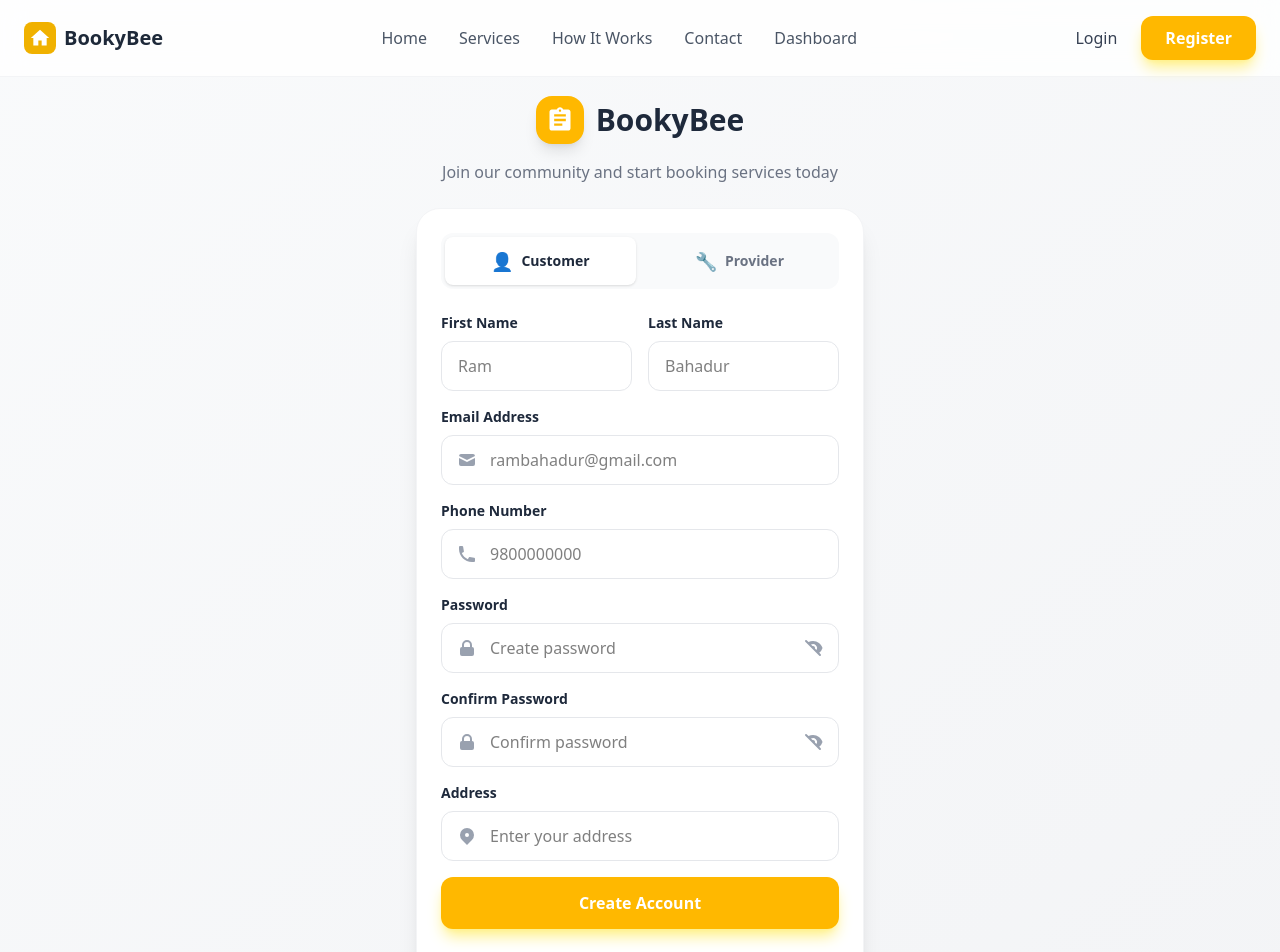
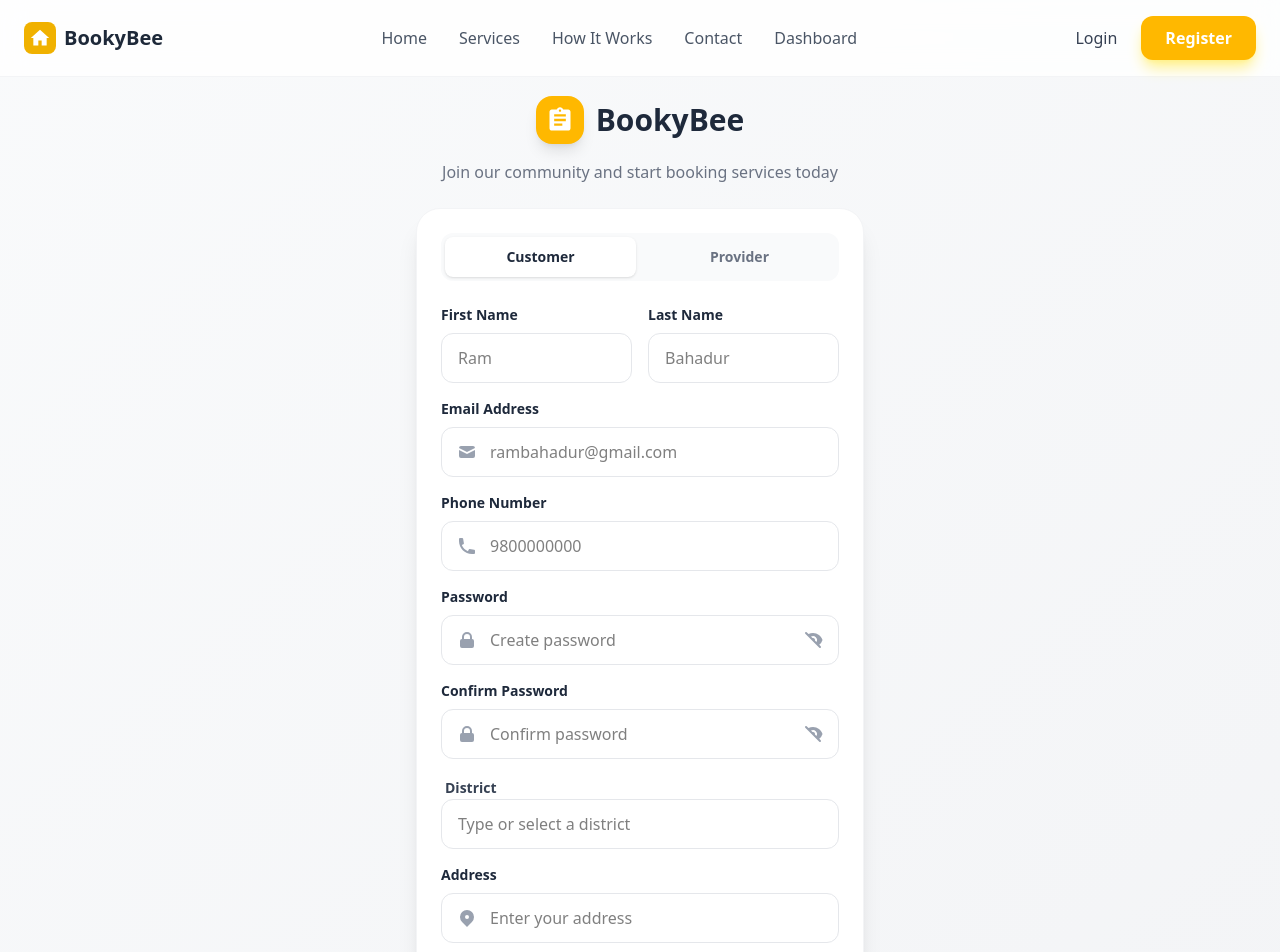
Before and after one commit to saurv1/BookyBee, a React app in the folder Frontend/: page /register in a window 1280 px wide. Shown: the top 952 px of the page. Built offline with nearby package versions, Linux system fonts and the light colour scheme; the HTML template or start-up script is replaced by a standard one.

Commit message:
Register page enhanced

```diff
--- a/Frontend/src/Pages/Chat.jsx
+++ b/Frontend/src/Pages/Chat.jsx
@@ -15,9 +15,9 @@ const Chat = () => {
     const messagesEndRef = useRef(null);
     const [currentUser, setCurrentUser] = useState(JSON.parse(localStorage.getItem('user')));
 
-    const scrollToTop = () => {
-        // No longer needed to scroll to bottom as new messages are at top
-    };
+    // const scrollToTop = () => {
+    //     // No longer needed to scroll to bottom as new messages are at top
+    // };
 
     useEffect(() => {
         if (!currentUser) {
@@ -103,7 +103,7 @@ const Chat = () => {
             <Navbar />
 
             <div className="flex-1 pt-24 pb-6 px-6 max-w-5xl mx-auto w-full flex flex-col">
-                <div className="bg-white rounded-[2rem] shadow-sm border border-gray-100 flex-1 flex flex-col overflow-hidden">
+                <div className="bg-white rounded-4xl shadow-sm border border-gray-100 flex-1 flex flex-col overflow-hidden">
                     {/* Header */}
                     <div className="p-6 border-b border-gray-50 flex items-center justify-between bg-white sticky top-0 z-10">
                         <div className="flex items-center space-x-4">
--- a/Frontend/src/Pages/Profile.jsx
+++ b/Frontend/src/Pages/Profile.jsx
@@ -10,6 +10,7 @@ const Profile = () => {
         lastName: '',
         phone: '',
         address: '',
+        district: '',
         serviceCategory: '',
         price: ''
     });
@@ -44,6 +45,7 @@ const Profile = () => {
                 lastName: userData.lastName || '',
                 phone: userData.phone || '',
                 address: userData.address || '',
+                district: userData.district || '',
                 serviceCategory: userData.serviceCategory || '',
                 price: userData.price || ''
             };
@@ -383,6 +385,34 @@ const Profile = () => {
                             </div>
 
                             <div className="space-y-2">
+                                <label className="text-sm font-semibold text-gray-700 ml-1">District</label>
+                                <div className="relative">
+                                    <input
+                                        list="profile-districts-list"
+                                        name="district"
+                                        value={formData.district}
+                                        onChange={handleChange}
+                                        placeholder="Type or select a district"
+                                        className="w-full px-4 py-3 bg-gray-50 border border-transparent rounded-2xl focus:bg-white focus:border-yellow-200 focus:outline-none transition-all"
+                                    />
+                                    <datalist id="profile-districts-list">
+                                        {[
+                                            "Achham", "Arghakhanchi", "Baglung", "Baitadi", "Bajhang", "Bajura", "Banke", "Bara", "Bardiya", "Bhaktapur",
+                                            "Bhojpur", "Chitwan", "Dadeldhura", "Dailekh", "Dang", "Darchula", "Dhading", "Dhankuta", "Dhanusa", "Dolakha",
+                                            "Dolpa", "Doti", "Eastern Rukum", "Gorkha", "Gulmi", "Humla", "Ilam", "Jajarkot", "Jhapa", "Jumla",
+                                            "Kailali", "Kalikot", "Kanchanpur", "Kapilvastu", "Kaski", "Kathmandu", "Kavrepalanchok", "Khotang", "Lalitpur", "Lamjung",
+                                            "Mahottari", "Makwanpur", "Manang", "Morang", "Mugu", "Mustang", "Myagdi", "Nawalpur", "Nuwakot", "Okhaldhunga",
+                                            "Palpa", "Panchthar", "Parasi", "Parbat", "Parsa", "Pyuthan", "Ramechhap", "Rasuwa", "Rautahat", "Rolpa",
+                                            "Rupandehi", "Salyan", "Sankhuwasabha", "Saptari", "Sarlahi", "Sindhuli", "Sindhupalchok", "Siraha", "Solukhumbu", "Sunsari",
+                                            "Surkhet", "Syangja", "Tanahun", "Taplejung", "Terhathum", "Udayapur", "Western Rukum"
+                                        ].map((district) => (
+                                            <option key={district} value={district} />
+                                        ))}
+                                    </datalist>
+                                </div>
+                            </div>
+
+                            <div className="space-y-2">
                                 <label className="text-sm font-semibold text-gray-700 ml-1">Address</label>
                                 <div className="relative">
                                     <MapPin className="absolute left-4 top-1/2 -translate-y-1/2 w-4 h-4 text-gray-400" />
--- a/Frontend/src/Pages/Register.jsx
+++ b/Frontend/src/Pages/Register.jsx
@@ -18,6 +18,7 @@ const Register = () => {
     password: '',
     confirmPassword: '',
     address: '',
+    district: '',
     serviceCategory: '',
     price: ''
   });
@@ -81,27 +82,25 @@ const Register = () => {
           <div className="flex space-x-2 mb-6 bg-gray-50 p-1 rounded-xl">
             <button
               onClick={() => setActiveTab('customer')}
-              className={`flex-1 flex items-center justify-center space-x-2 py-2.5 rounded-lg font-semibold text-sm transition-all ${activeTab === 'customer'
+              className={`flex-1 flex items-center justify-center py-2.5 rounded-lg font-semibold text-sm transition-all ${activeTab === 'customer'
                 ? 'bg-white text-[#1e293b] shadow-sm'
                 : 'text-gray-500 hover:text-gray-700'
                 }`}
             >
-              <span className="text-lg">👤</span>
               <span>Customer</span>
             </button>
             <button
               onClick={() => setActiveTab('provider')}
-              className={`flex-1 flex items-center justify-center space-x-2 py-2.5 rounded-lg font-semibold text-sm transition-all ${activeTab === 'provider'
+              className={`flex-1 flex items-center justify-center py-2.5 rounded-lg font-semibold text-sm transition-all ${activeTab === 'provider'
                 ? 'bg-white text-[#1e293b] shadow-sm'
                 : 'text-gray-500 hover:text-gray-700'
                 }`}
             >
-              <span className="text-lg">🔧</span>
               <span>Provider</span>
             </button>
           </div>
 
-          <form className="space-y-4" onSubmit={handleSubmit}>
+          <form className="space-y-4" onSubmit={handleSubmit} autoComplete="off">
             {/* Name Fields */}
             <div className="grid grid-cols-2 gap-4">
               <div>
@@ -148,6 +147,7 @@ const Register = () => {
                   onChange={handleChange}
                   className="w-full pl-12 pr-4 py-3 border border-gray-200 rounded-xl focus:ring-2 focus:ring-yellow-400 focus:border-transparent outline-none transition-all"
                   required
+                  autoComplete="off"
                 />
               </div>
             </div>
@@ -190,6 +190,7 @@ const Register = () => {
                   onChange={handleChange}
                   className="w-full pl-12 pr-12 py-3 border border-gray-200 rounded-xl focus:ring-2 focus:ring-yellow-400 focus:border-transparent outline-none transition-all"
                   required
+                  autoComplete="new-password"
                 />
                 <button
                   type="button"
@@ -224,6 +225,7 @@ const Register = () => {
                   onChange={handleChange}
                   className="w-full pl-12 pr-12 py-3 border border-gray-200 rounded-xl focus:ring-2 focus:ring-yellow-400 focus:border-transparent outline-none transition-all"
                   required
+                  autoComplete="new-password"
                 />
                 <button
                   type="button"
@@ -238,6 +240,36 @@ const Register = () => {
                     )}
                   </svg>
                 </button>
+              </div>
+            </div>
+
+            {/* District searchable input */}
+            <div className="space-y-2">
+              <label className="text-sm font-semibold text-gray-700 ml-1">District</label>
+              <div className="relative">
+                <input
+                  list="districts-list"
+                  name="district"
+                  value={formData.district}
+                  onChange={handleChange}
+                  placeholder="Type or select a district"
+                  className="w-full px-4 py-3 border border-gray-200 rounded-xl focus:ring-2 focus:ring-yellow-400 focus:border-transparent outline-none transition-all"
+                  required
+                />
+                <datalist id="districts-list">
+                  {[
+                    "Achham", "Arghakhanchi", "Baglung", "Baitadi", "Bajhang", "Bajura", "Banke", "Bara", "Bardiya", "Bhaktapur",
+                    "Bhojpur", "Chitwan", "Dadeldhura", "Dailekh", "Dang", "Darchula", "Dhading", "Dhankuta", "Dhanusa", "Dolakha",
+                    "Dolpa", "Doti", "Eastern Rukum", "Gorkha", "Gulmi", "Humla", "Ilam", "Jajarkot", "Jhapa", "Jumla",
+                    "Kailali", "Kalikot", "Kanchanpur", "Kapilvastu", "Kaski", "Kathmandu", "Kavrepalanchok", "Khotang", "Lalitpur", "Lamjung",
+                    "Mahottari", "Makwanpur", "Manang", "Morang", "Mugu", "Mustang", "Myagdi", "Nawalpur", "Nuwakot", "Okhaldhunga",
+                    "Palpa", "Panchthar", "Parasi", "Parbat", "Parsa", "Pyuthan", "Ramechhap", "Rasuwa", "Rautahat", "Rolpa",
+                    "Rupandehi", "Salyan", "Sankhuwasabha", "Saptari", "Sarlahi", "Sindhuli", "Sindhupalchok", "Siraha", "Solukhumbu", "Sunsari",
+                    "Surkhet", "Syangja", "Tanahun", "Taplejung", "Terhathum", "Udayapur", "Western Rukum"
+                  ].map((district) => (
+                    <option key={district} value={district} />
+                  ))}
+                </datalist>
               </div>
             </div>
 
```
Also changed, not shown: 2 other files (tests, documents, lock files or other folders).
